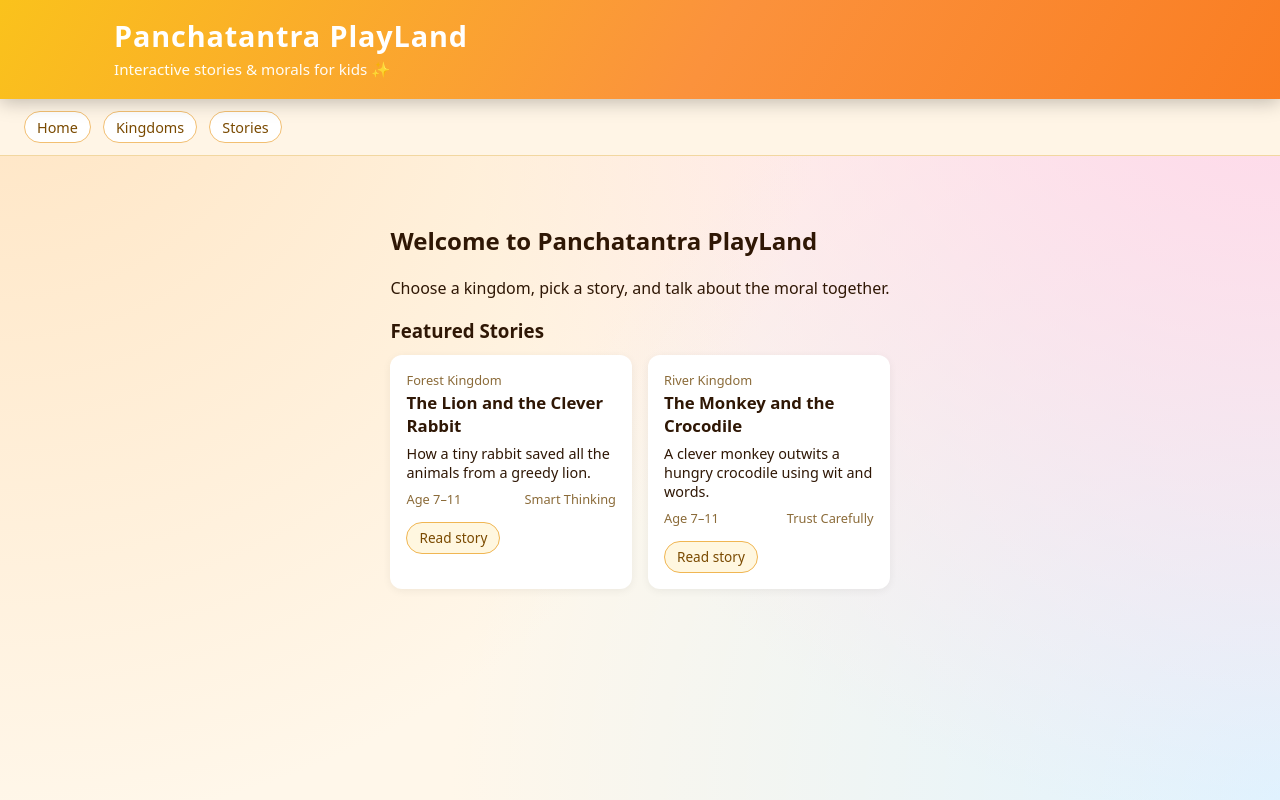
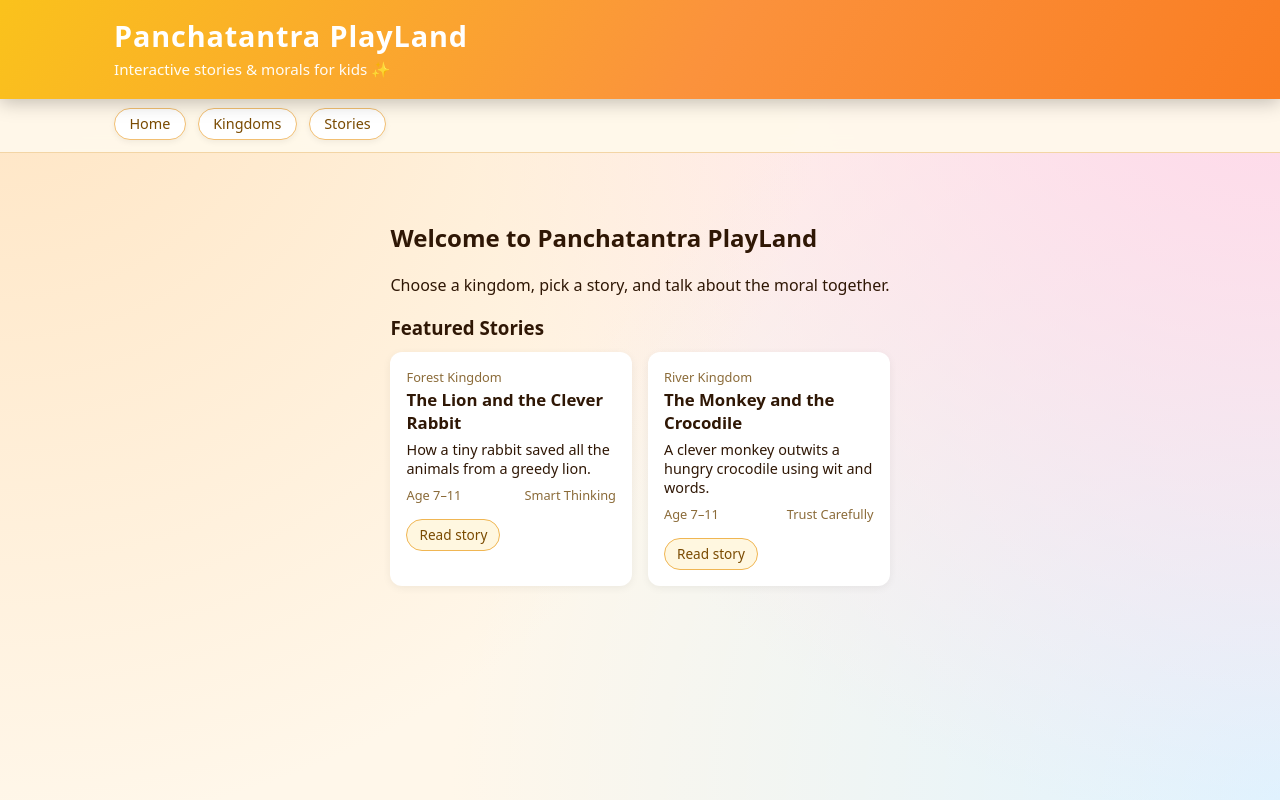
Before and after one commit to vasundharaux/panchatantra-playland, a Next.js app: page / in a window 1280 px wide. Built offline with nearby package versions, Linux system fonts and the light colour scheme.

Commit message:
Update NavBar.js

```diff
--- a/components/NavBar.js
+++ b/components/NavBar.js
@@ -1,29 +1,19 @@
 import Link from "next/link";
-
-const navStyle = {
-  display: "flex",
-  gap: "0.75rem",
-  padding: "0.75rem 1.5rem",
-  background: "#fff5e6",
-  borderBottom: "1px solid #f2d7a0",
-};
-
-const pill = {
-  padding: "0.35rem 0.75rem",
-  background: "white",
-  borderRadius: "999px",
-  border: "1px solid #f2bf72",
-  textDecoration: "none",
-  color: "#7a4a00",
-  fontSize: "0.9rem",
-};
 
 export default function NavBar() {
   return (
-    <nav style={navStyle}>
-      <Link href="/" style={pill}>Home</Link>
-      <Link href="/kingdoms" style={pill}>Kingdoms</Link>
-      <Link href="/stories" style={pill}>Stories</Link>
+    <nav className="app-nav">
+      <div className="app-nav-inner">
+        <Link href="/" className="nav-pill">
+          Home
+        </Link>
+        <Link href="/kingdoms" className="nav-pill">
+          Kingdoms
+        </Link>
+        <Link href="/stories" className="nav-pill">
+          Stories
+        </Link>
+      </div>
     </nav>
   );
 }
```
